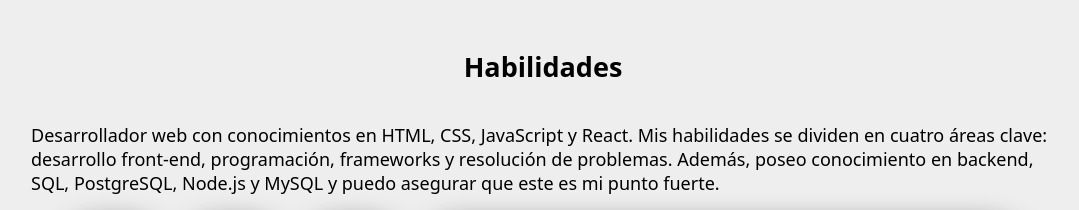
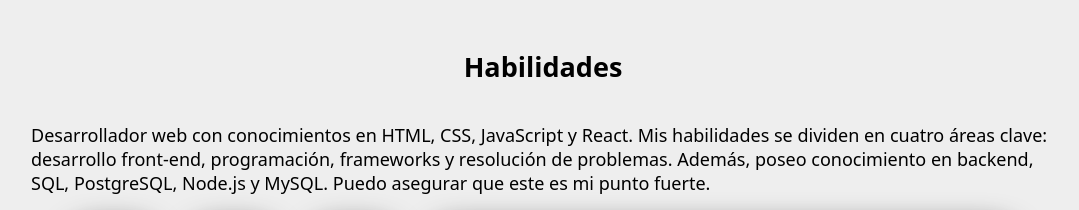
Before and after one commit to towers99/portfolio, a website with bundled scripts: page index.html in a window 1280 px wide. Shown: the part 1440-1650 px from the top of the page, without its empty margins (97-1176 px from the left). Built offline with nearby package versions, Linux system fonts and the light colour scheme; files whose address does not match are found by name.

Commit message:
"correcion"

```diff
--- a/index.html
+++ b/index.html
@@ -169,7 +169,7 @@
           Desarrollador web con conocimientos en HTML, CSS, JavaScript y React.
           Mis habilidades se dividen en cuatro áreas clave: desarrollo front-end, programación, frameworks y resolución
           de problemas.
-          Además, poseo conocimiento en backend, SQL, PostgreSQL, Node.js y MySQL y puedo asegurar que este es mi punto
+          Además, poseo conocimiento en backend, SQL, PostgreSQL, Node.js y MySQL. Puedo asegurar que este es mi punto
           fuerte.
         </p>
 
```
